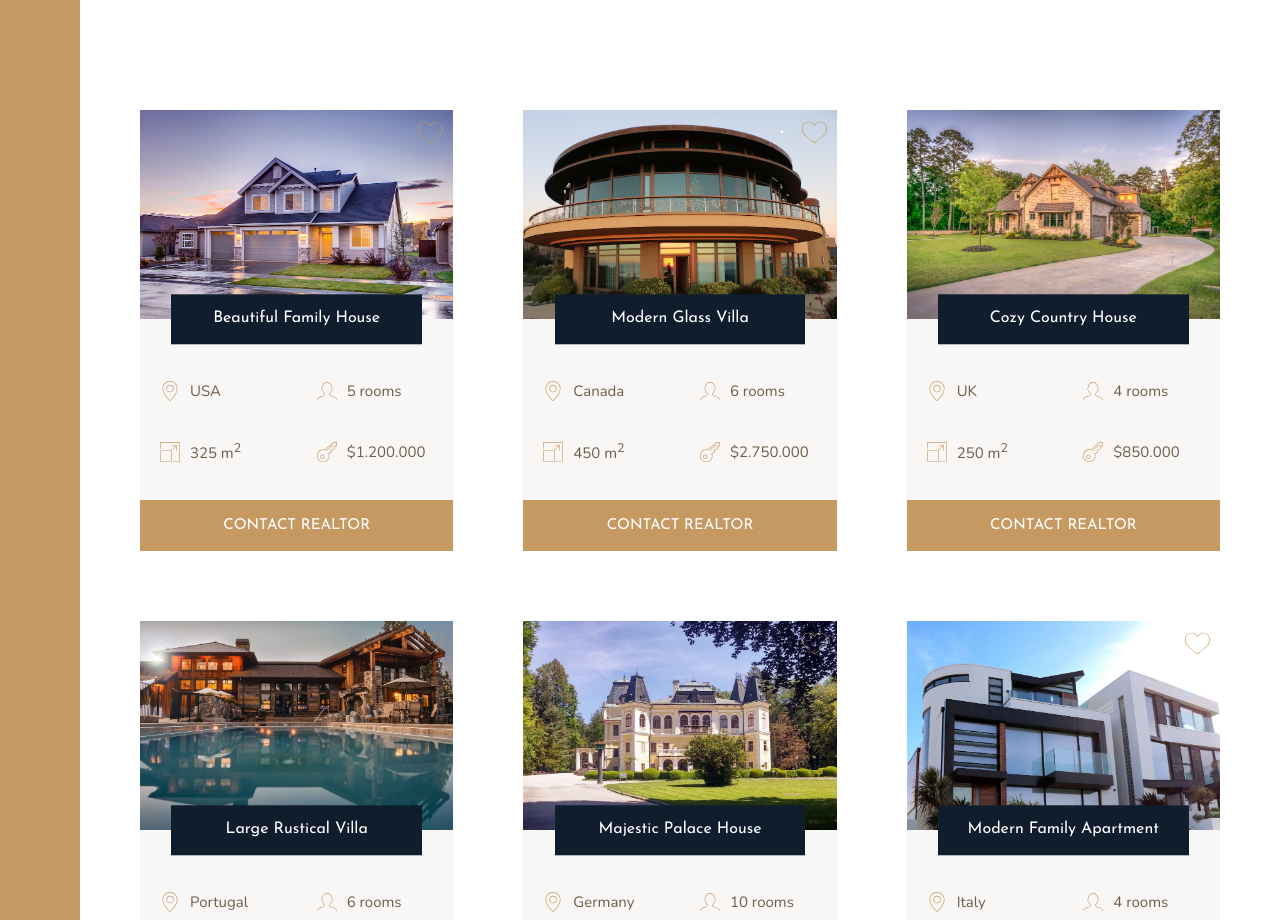
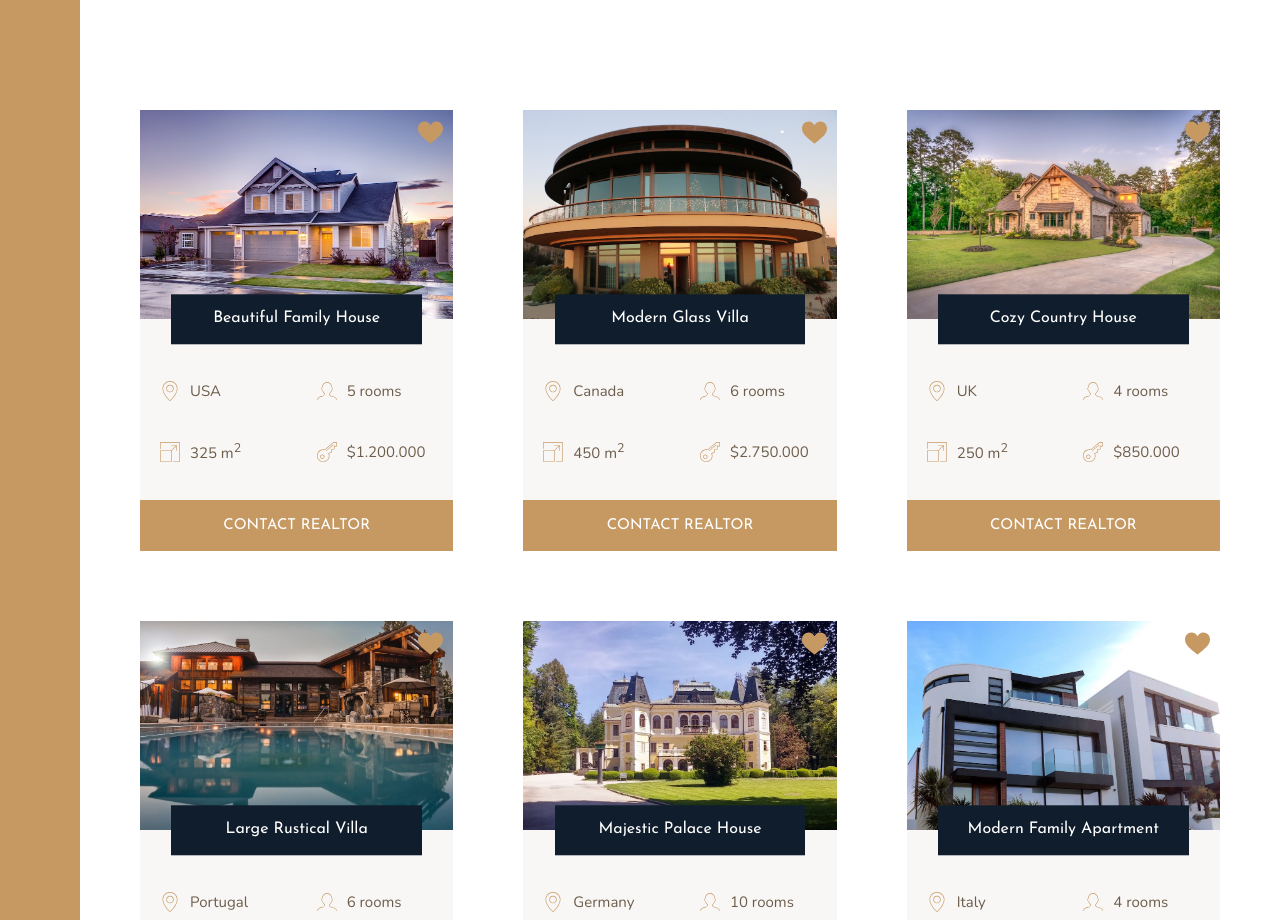
Before and after one commit to rsous/nexter, a website: page index.html in a window 1280 px wide. Shown: the part 1860-2780 px from the top of the page. Drawn offline with nearby package versions, Linux system fonts and the light colour scheme.

Commit message:
Added filled heart svg sprite

```diff
--- a/index.html
+++ b/index.html
@@ -115,7 +115,7 @@
       <div class="home">
         <img src="img/house-1-min.jpeg" alt="House 1" class="home__img" />
         <svg class="home__like">
-          <use xlink:href="img/sprite.svg#icon-heart"></use>
+          <use xlink:href="img/heart-sprite.svg#like"></use>
         </svg>
         <h5 class="home__name">Beautiful Family House</h5>
         <div class="home__location">
@@ -148,7 +148,7 @@
       <div class="home">
         <img src="img/house-2-min.jpeg" alt="House 2" class="home__img" />
         <svg class="home__like">
-          <use xlink:href="img/sprite.svg#icon-heart"></use>
+          <use xlink:href="img/heart-sprite.svg#like"></use>
         </svg>
         <h5 class="home__name">Modern Glass Villa</h5>
         <div class="home__location">
@@ -181,7 +181,7 @@
       <div class="home">
         <img src="img/house-3-min.jpeg" alt="House 3" class="home__img" />
         <svg class="home__like">
-          <use xlink:href="img/sprite.svg#icon-heart"></use>
+          <use xlink:href="img/heart-sprite.svg#like"></use>
         </svg>
         <h5 class="home__name">Cozy Country House</h5>
         <div class="home__location">
@@ -214,7 +214,7 @@
       <div class="home">
         <img src="img/house-4-min.jpeg" alt="House 4" class="home__img" />
         <svg class="home__like">
-          <use xlink:href="img/sprite.svg#icon-heart"></use>
+          <use xlink:href="img/heart-sprite.svg#like"></use>
         </svg>
         <h5 class="home__name">Large Rustical Villa</h5>
         <div class="home__location">
@@ -247,7 +247,7 @@
       <div class="home">
         <img src="img/house-5-min.jpeg" alt="House 5" class="home__img" />
         <svg class="home__like">
-          <use xlink:href="img/sprite.svg#icon-heart"></use>
+          <use xlink:href="img/heart-sprite.svg#like"></use>
         </svg>
         <h5 class="home__name">Majestic Palace House</h5>
         <div class="home__location">
@@ -280,7 +280,7 @@
       <div class="home">
         <img src="img/house-6-min.jpeg" alt="House 6" class="home__img" />
         <svg class="home__like">
-          <use xlink:href="img/sprite.svg#icon-heart"></use>
+          <use xlink:href="img/heart-sprite.svg#like"></use>
         </svg>
         <h5 class="home__name">Modern Family Apartment</h5>
         <div class="home__location">
```
Also changed, not shown: img/heart-sprite.svg (added).
